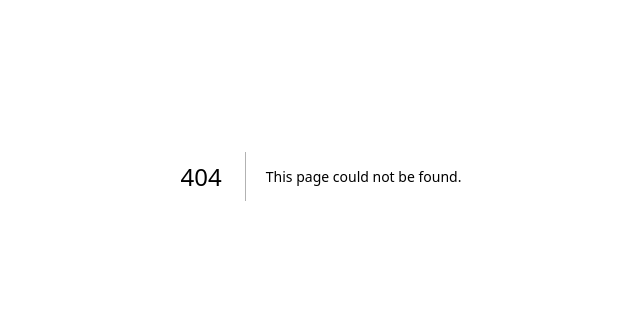
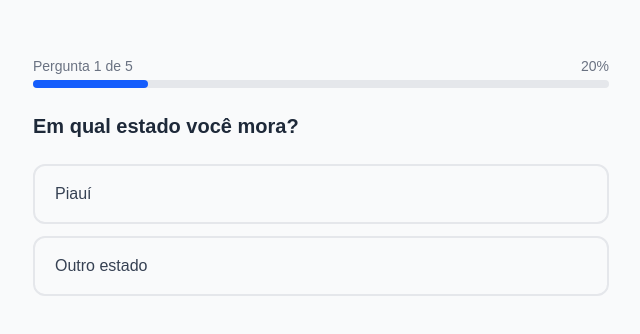
Before and after one commit to Dione-b/acesso-cidadao, a Next.js app in the folder frontend/: page /quiz in a window 1280 px wide. Before the commit this address had no page. Shown: the part 224-558 px from the top of the page, without its empty margins (319-959 px from the left). Built offline with nearby package versions, Linux system fonts and the light colour scheme.

Commit message:
feat: add quiz page with 5-step flow

```diff
--- /dev/null
+++ b/frontend/app/quiz/page.tsx
@@ -0,0 +1,104 @@
+'use client'
+
+import { useState } from 'react'
+import { useRouter } from 'next/navigation'
+import { QuizStep } from '@/components/quiz/QuizStep'
+import { PerfilUsuario } from '@/types/programa'
+
+const STEPS = [
+  {
+    chave: 'estado' as keyof PerfilUsuario,
+    pergunta: 'Em qual estado você mora?',
+    opcoes: [
+      { valor: 'PI', label: 'Piauí' },
+      { valor: 'outro', label: 'Outro estado' },
+    ],
+  },
+  {
+    chave: 'renda_per_capita' as keyof PerfilUsuario,
+    pergunta: 'Qual a renda mensal da sua família dividida por pessoa?',
+    opcoes: [
+      { valor: '350', label: 'Até R$ 706 por pessoa' },
+      { valor: '1400', label: 'Entre R$ 706 e R$ 2.800' },
+      { valor: '5000', label: 'Acima de R$ 2.800' },
+    ],
+  },
+  {
+    chave: 'tamanho_familia' as keyof PerfilUsuario,
+    pergunta: 'Quantas pessoas moram na sua casa?',
+    opcoes: [
+      { valor: '1', label: '1 pessoa (moro sozinho)' },
+      { valor: '3', label: '2 a 4 pessoas' },
+      { valor: '6', label: '5 ou mais pessoas' },
+    ],
+  },
+  {
+    chave: 'perfil' as keyof PerfilUsuario,
+    pergunta: 'Qual é o seu perfil principal?',
+    opcoes: [
+      { valor: 'familia', label: 'Família com filhos' },
+      { valor: 'idoso', label: 'Idoso (60+)' },
+      { valor: 'jovem', label: 'Jovem estudante' },
+      { valor: 'agricultor', label: 'Agricultor / trabalhador rural' },
+      { valor: 'pcd', label: 'Pessoa com deficiência' },
+      { valor: 'outro', label: 'Outro' },
+    ],
+  },
+  {
+    chave: 'area_interesse' as keyof PerfilUsuario,
+    pergunta: 'Qual área te interessa?',
+    opcoes: [
+      { valor: 'todos', label: 'Todas as áreas' },
+      { valor: 'renda', label: 'Renda / transferência de dinheiro' },
+      { valor: 'moradia', label: 'Moradia' },
+      { valor: 'saude', label: 'Saúde' },
+      { valor: 'educacao', label: 'Educação' },
+      { valor: 'emprego', label: 'Emprego e qualificação' },
+      { valor: 'agricultura', label: 'Agricultura' },
+    ],
+  },
+]
+
+export default function QuizPage() {
+  const router = useRouter()
+  const [stepAtual, setStepAtual] = useState(0)
+  const [respostas, setRespostas] = useState<Record<string, string>>({})
+
+  const step = STEPS[stepAtual]
+
+  function selecionar(valor: string) {
+    const novasRespostas = { ...respostas, [step.chave]: valor }
+    setRespostas(novasRespostas)
+
+    if (stepAtual < STEPS.length - 1) {
+      setStepAtual(stepAtual + 1)
+    } else {
+      // Serializar perfil e navegar para resultados
+      const params = new URLSearchParams(novasRespostas)
+      router.push(`/programas?${params.toString()}`)
+    }
+  }
+
+  return (
+    <main className="min-h-screen bg-gray-50 flex items-center justify-center px-4">
+      <div className="w-full max-w-xl">
+        <QuizStep
+          pergunta={step.pergunta}
+          opcoes={step.opcoes}
+          valorAtual={respostas[step.chave] ?? null}
+          onSelecionar={selecionar}
+          stepAtual={stepAtual + 1}
+          totalSteps={STEPS.length}
+        />
+        {stepAtual > 0 && (
+          <button
+            onClick={() => setStepAtual(stepAtual - 1)}
+            className="mt-4 text-sm text-gray-500 hover:text-gray-700"
+          >
+            ← Voltar
+          </button>
+        )}
+      </div>
+    </main>
+  )
+}
```
